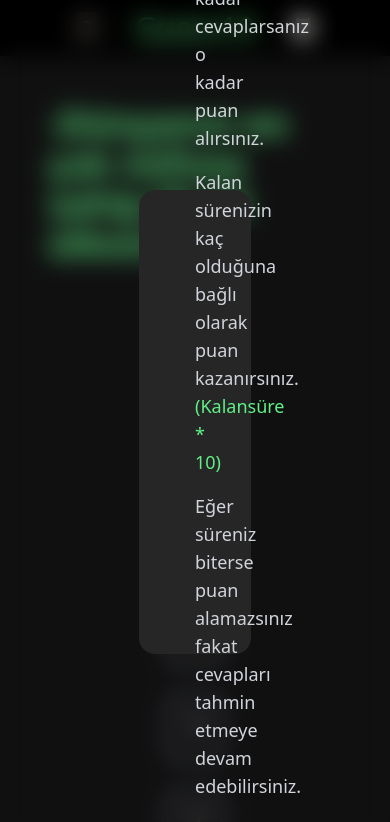
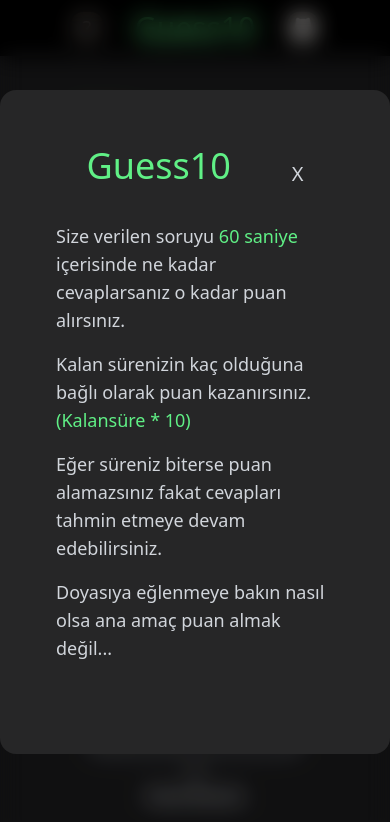
Before and after one commit to oozkanneray/guess-10, a React (Vite) app: page / in a window 390 px wide. Shown: the top 822 px of the page. Built offline with nearby package versions, Linux system fonts and the light colour scheme.

Commit message:
feat:add responsive design

```diff
--- a/src/components/AnswerBox.jsx
+++ b/src/components/AnswerBox.jsx
@@ -2,7 +2,7 @@ import { useEffect, useState } from "react";
 
 function AnswerBox({ answer, userInput,setScore,timer,score}) {
   let initialClass =
-    "flex text-3xl text-white border-2 border-gray-400 w-52 h-16 text-center m-4 rounded-xl items-center justify-center p-2";
+    "flex text-3xl text-white border-2 border-gray-400 sm:w-52 w-28 h-12 text-center m-4 rounded-xl items-center justify-center p-2";
   let animClass =
     "flex text-3xl text-white border-2 border-gray-400 w-52 h-16 text-center m-4 rounded-xl items-center justify-center animate-already-found";
 
--- a/src/components/GuideCard.jsx
+++ b/src/components/GuideCard.jsx
@@ -1,17 +1,17 @@
 function GuideCard({ open, setOpen }) {
   const openClass =
-    "absolute flex justify-center items-center flex-col text-gray-300 absolute h-[100vh] w-[100%] bg-black backdrop-blur-md bg-opacity-10 animate-opening";
+    "absolute flex justify-center items-center flex-col text-gray-400 absolute h-[100vh] w-[100%] bg-black backdrop-blur-md bg-opacity-10 animate-opening";
   const closeAnimClas =
-    "absolute flex justify-center items-center flex-col text-gray-300 absolute h-[100vh] w-[100%] bg-black backdrop-blur-md bg-opacity-10 animate-closing";
+    "absolute flex justify-center items-center flex-col text-gray-400 absolute h-[100vh] w-[100%] bg-black backdrop-blur-md bg-opacity-10 animate-closing";
 
   return (
-    <div className={open ? openClass : closeAnimClas}>
-      <div className="w-[25%] h-[55%] bg-lightCurrentBgColor rounded-2xl text-gray-300 p-14 flex flex-col justify-center">
+    <div className={open ? openClass : closeAnimClas} >
+      <div className="bg-lightCurrentBgColor rounded-2xl text-gray-300 p-14 flex flex-col justify-center">
         <div className="flex justify-around">
           <h4 className="text-4xl mb-4 text-questionTextColor">Guess10</h4>
           <button
             className="text-xl"
-            onClick={() => {
+            onClick={(e) => {
               setOpen(false);
             }}
           >
--- a/src/components/Main.jsx
+++ b/src/components/Main.jsx
@@ -5,12 +5,12 @@ import Results from "./Results";
 
 function Main({ question, answers }) {
   let initialClass =
-    "border-2 rounded-xl p-3 border-gray-500 m-2 bg-transparent text-white placeholder-gray-400";
+    "border-2 rounded-lg p-3 border-gray-400 sm:w-96 w-52 h-12 m-2 bg-transparent text-white placeholder-gray-400";
   let animClass =
-    "border-2 rounded-xl p-3 border-gray-500 m-2 bg-transparent text-white placeholder-gray-400 animate-wrong-answer animate-jiggle-jiggle";
+    "border-2 rounded-sm p-3 border-gray-400 w-96 h-16 m-2 bg-transparent text-white placeholder-gray-400 animate-wrong-answer animate-jiggle-jiggle";
 
   const [userInput, setUserInput] = useState("");
-  const [timer, setTimer] = useState(10);
+  const [timer, setTimer] = useState(0);
   const [playTimer, setPlayTimer] = useState(true);
   const [inputClass, setInputClass] = useState(initialClass);
   const [score, setScore] = useState(0);
@@ -50,9 +50,10 @@ function Main({ question, answers }) {
 
   return (
     <main className="flex flex-col items-center m-12">
-      <div className="text-questionTextColor font-bold text-4xl mb-8">-{question}-</div>
+      <div className="text-questionTextColor font-bold text-4xl mb-8 text-center">{question}</div>
 
-      <div className="flex flex-wrap w-[30%] justify-center">
+      <div className="flex justify-center items-center">
+        <div className="grid grid-cols-2">
         {answers.map((item) => (
           <AnswerBox
             answer={item.answer}
@@ -62,6 +63,7 @@ function Main({ question, answers }) {
             score={score}
           />
         ))}
+        </div>
       </div>
 
       <form
@@ -81,9 +83,6 @@ function Main({ question, answers }) {
           }}
           ref={inputRef}
         />
-        <button className="border-2 rounded-xl p-3 border-gray-500 m-2 text-white">
-          Ok
-        </button>
       </form>
       <div className="text-gray-300">{timer}</div>
       <div className="text-gray-300 text-center w-[35%]">
--- a/src/components/Results.jsx
+++ b/src/components/Results.jsx
@@ -32,7 +32,7 @@ function Results({ results, score, setResultTab, resultTab }) {
 
   return (
     <div className={style}>
-      <div className="bg-lightCurrentBgColor rounded-2xl text-gray-300 p-10 w-[25%] h-[55%]">
+      <div className="bg-lightCurrentBgColor rounded-2xl text-gray-300 p-16">
         <div className="flex">
           <div className="flex flex-col">
             <div className="text-4xl mb-5">Cevaplar</div>
@@ -43,7 +43,7 @@ function Results({ results, score, setResultTab, resultTab }) {
               </div>
             ))}
           </div>
-          <div className="flex flex-col items-center justify-center text-6xl w-96 ml-10">
+          <div className="flex flex-col items-center justify-center text-6xl ml-16">
             <div className="text-4xl">Skor</div>
             <div className="m-3 text-questionTextColor border-t-2 w-24">
               {point}
--- a/src/index.css
+++ b/src/index.css
@@ -3,7 +3,7 @@
 @tailwind utilities;
 
 
-#root{
+body{
     height:100vh;
     background-color: #121213;
 }
--- a/tailwind.config.js
+++ b/tailwind.config.js
@@ -10,7 +10,8 @@ export default {
       },
       keyframes: {
         found: {
-          "100%": { color: "#60f086" },
+          "0%": { color: "#60f086" },
+          "100%" : {color : "white"}
         },
         wrong: {
           "0%": { transform: "translate(10px)", border: "2px solid red" },
@@ -28,7 +29,7 @@ export default {
         },
       },
       animation: {
-        "already-found": "found 0.3s linear forwards",
+        "already-found": "found 0.4s linear",
         "wrong-answer": "wrong 0.2s linear",
         "closing": "closeTab 0.2s linear forwards",
         "opening": "openTab 0.2s linear forwards",
```
